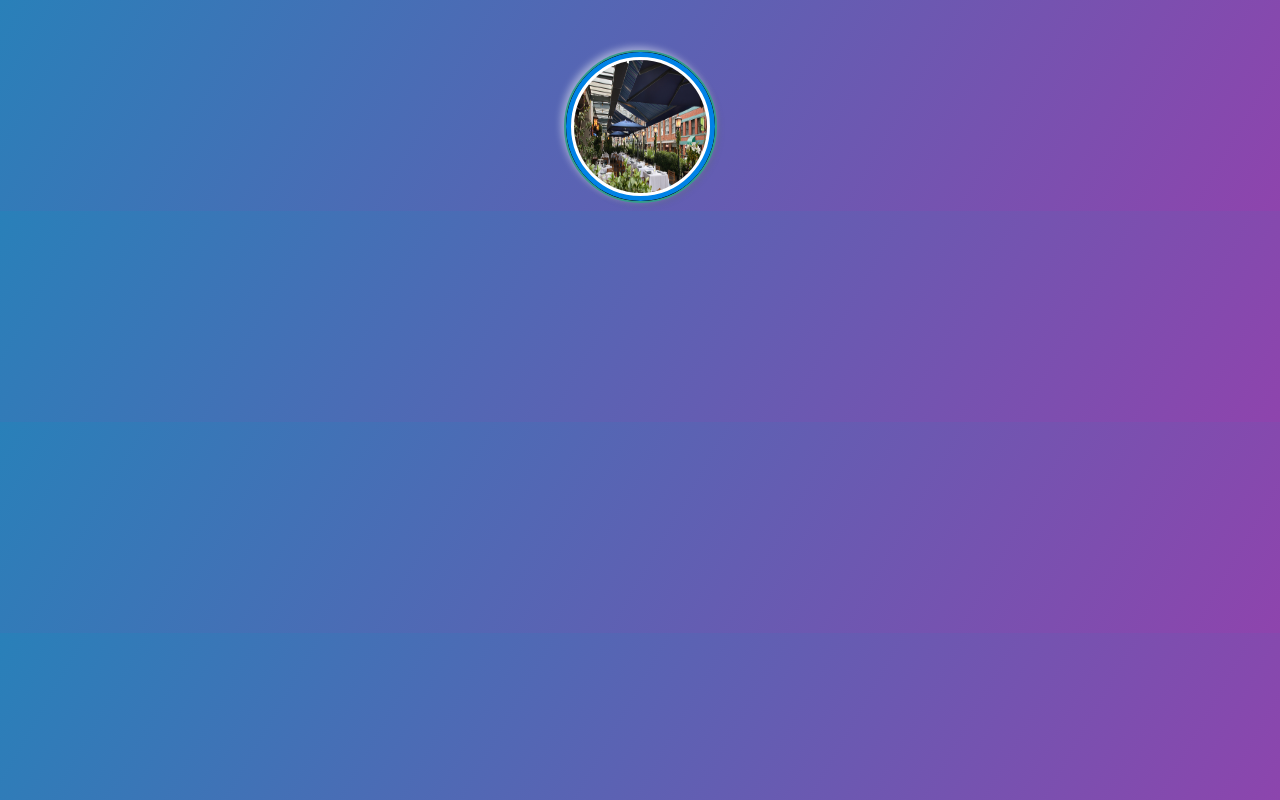
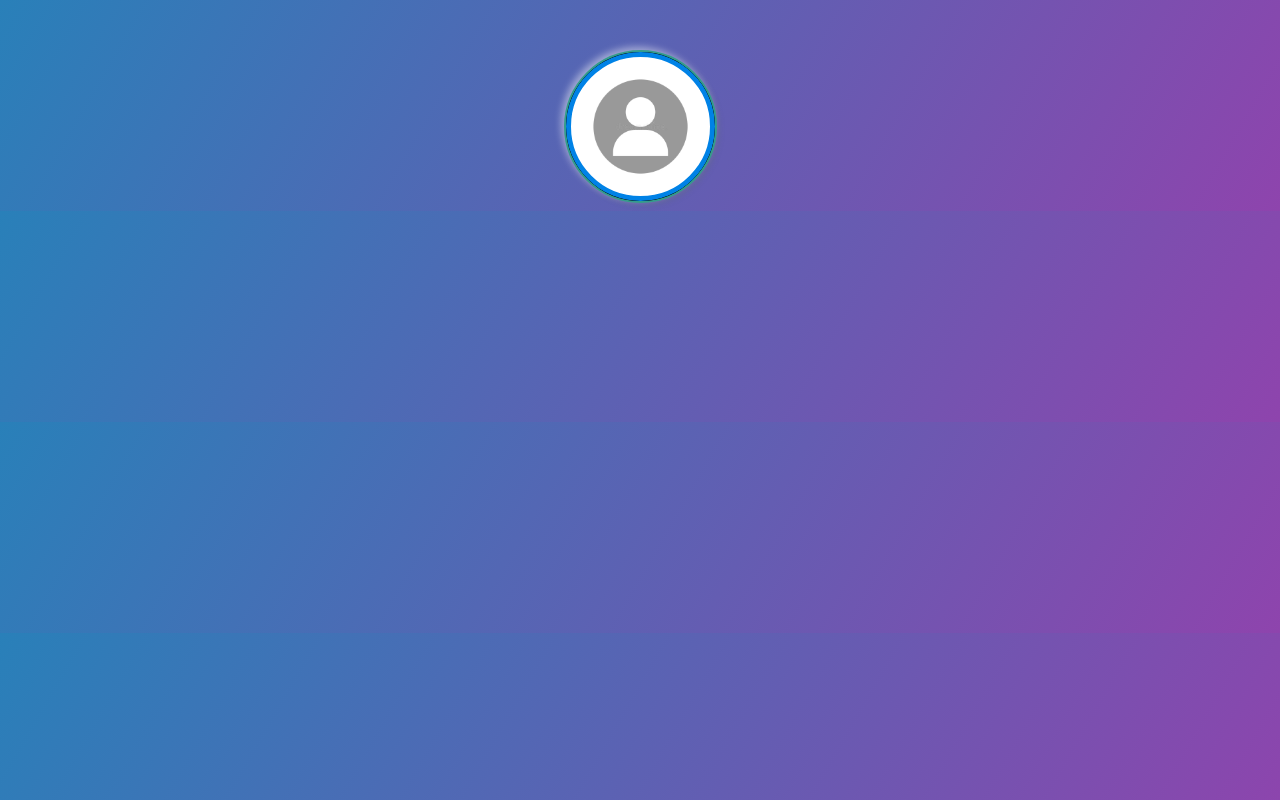
Before and after one commit to jhh02/1800_202210_BBY21, a plain HTML site: page profile.html in a window 1280 px wide. Drawn offline with Linux system fonts and the light colour scheme.

Commit message:
Added profile pic

```diff
--- a/profile.html
+++ b/profile.html
@@ -9,7 +9,7 @@
         <body>
          <center>
              <div class="box">
-                 <img src="./images/bluewater2.jpg">
+                 <img src="./images/profile.jpg">
                  <input type="file" name="" id="file" accept="image/*">
                  <label for="file">Edit pic</label>
                  <input type="text" name="" placeholder="User Name">
```
Also changed, not shown: images/profile.jpg (added).
